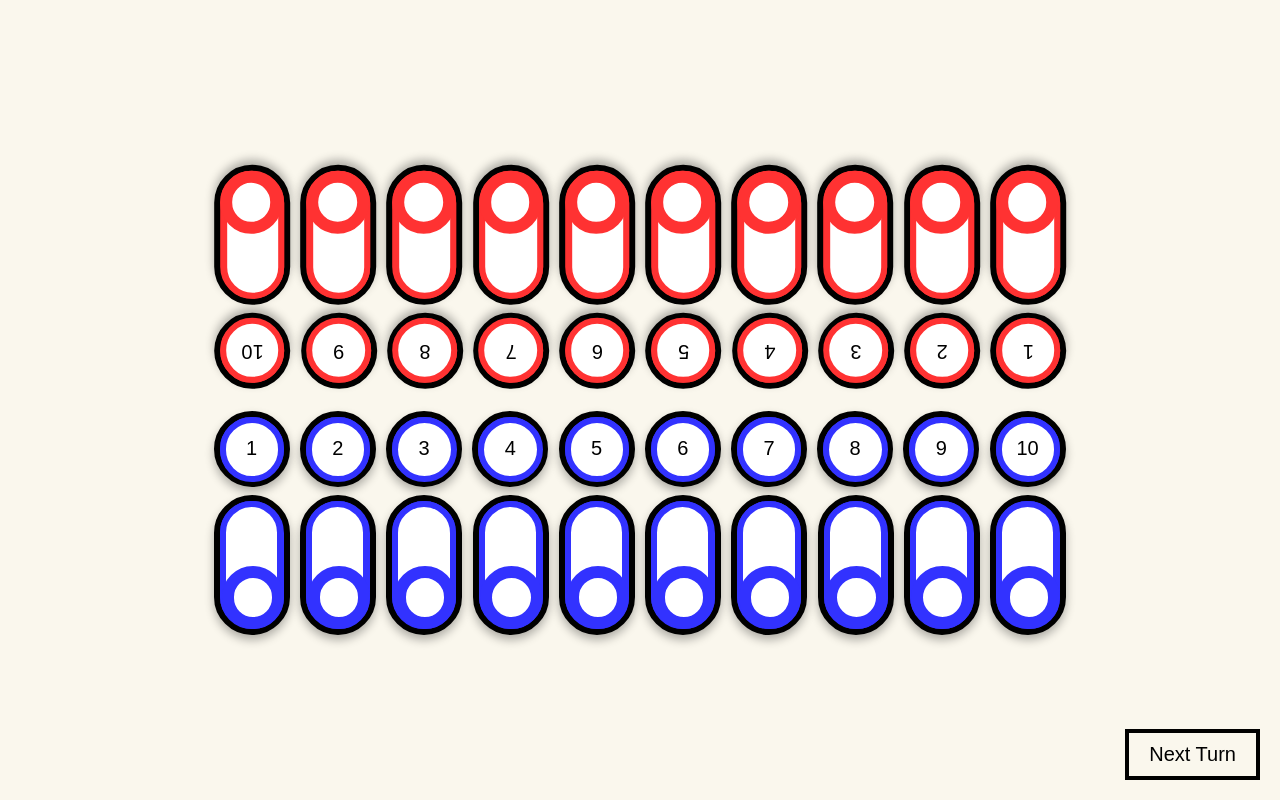
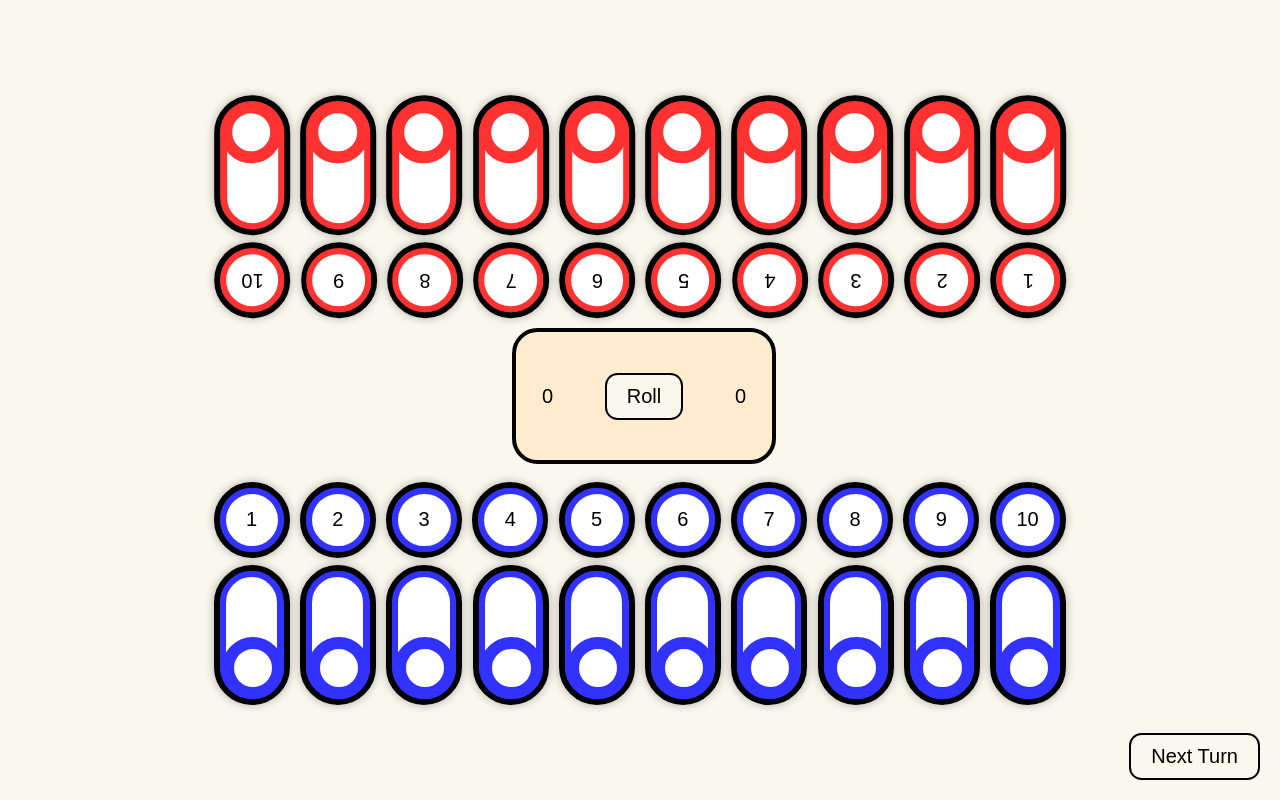
Before and after one commit to GriffSauce123/Bring-It-On-Down, a plain HTML site: page index.html in a window 1280 px wide. Drawn offline with Linux system fonts and the light colour scheme.

Commit message:
functions, no logic

```diff
--- a/app.js
+++ b/app.js
@@ -25,6 +25,9 @@ function make_safe(element) {
 }
 
 function nextturn() {
+
+    //push up rings to safe space for other players
+
     if (gameboard.style.rotate == "180deg") {
         gameboard.style.rotate = "0deg"
     }
@@ -32,3 +35,11 @@ function nextturn() {
         gameboard.style.rotate = "180deg"
     }
 }
+
+function roll_dice() {
+
+    //check if allowed
+
+    document.getElementById("d1").innerHTML = Math.floor(Math.random() * (7 - 1) ) + 1
+    document.getElementById("d2").innerHTML = Math.floor(Math.random() * (7 - 1) ) + 1
+}
--- a/index.html
+++ b/index.html
@@ -1,3 +1,4 @@
+<!DOCTYPE html>
 <html lang="en"><head>
     <meta charset="UTF-8">
     <meta name="viewport" content="width=device-width, initial-scale=1.0">
@@ -7,6 +8,8 @@
 <body>
 
     <a href="#" class="turn-button" onclick="nextturn()">Next Turn</a>
+
+    <div class="dice-area"><div id="d1">0</div><a class="roll-button" onclick="roll_dice()" href="#">Roll</a><div id="d2">0</div></div>
 
     <section class="game-board" style="rotate: 0deg;">
         <section class="board-2">
--- a/style.css
+++ b/style.css
@@ -31,7 +31,7 @@ body {
     height: 10vw;
     border-radius: 999px;
     border: solid .5vw black;
-    box-shadow: 0 5px 10px rgba(0, 0, 0, 0.3);
+    box-shadow: 0 0 10px rgba(0, 0, 0, 0.3);
     position: relative;
     margin: 0.4vw;
     background: var(--main);
@@ -53,7 +53,7 @@ body {
     height: 5vw;
     border: solid .5vw black;
     border-radius: 999px;
-    box-shadow: 0 5px 10px rgba(0, 0, 0, 0.3);
+    box-shadow: 0 0 10px rgba(0, 0, 0, 0.3);
     position: absolute;
     left: -0.5vw;
     top: -7vw;
@@ -91,7 +91,7 @@ body {
 
 .board-1, .board-2 {
     display: flex;
-    padding-top: 7vw;
+    padding-top: 12.5vw;
 }
 
 .board-2 {
@@ -111,5 +111,34 @@ body {
     bottom: 20px;
     right: 20px;
     padding: 10px 20px;
+    border: solid 2px black;
+    border-radius: 12.5px;
+}
+
+.dice-area {
+    display: flex;
+    position: absolute;
+    width: 20vw;
+    height: 10vw;
+    background: blanchedalmond;
     border: solid 4px black;
+    border-radius: 2vw;
+    bottom: calc(50% - 5vw);
+    left: calc(50% - 10vw);
 }
+
+.dice-area * {
+    margin: auto;
+}
+
+.roll-button {
+    padding: 10px 20px;
+    border: solid 2px black;
+    border-radius: 12.5px;
+    background-color: #FAF7ED;
+    z-index: 9;
+}
+
+a:hover {
+    box-shadow: 0 2px 5px rgba(0, 0, 0, 0.3);
+}
```
